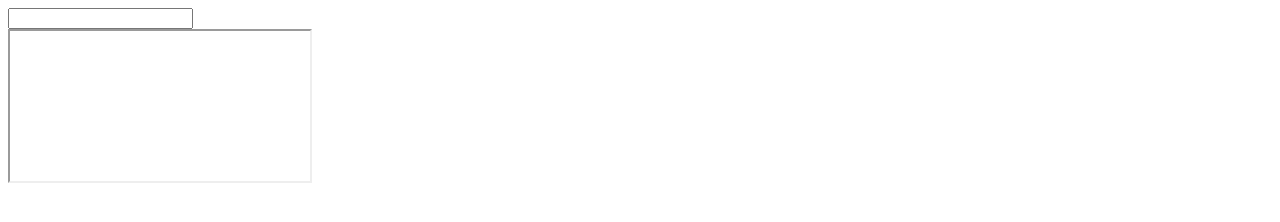
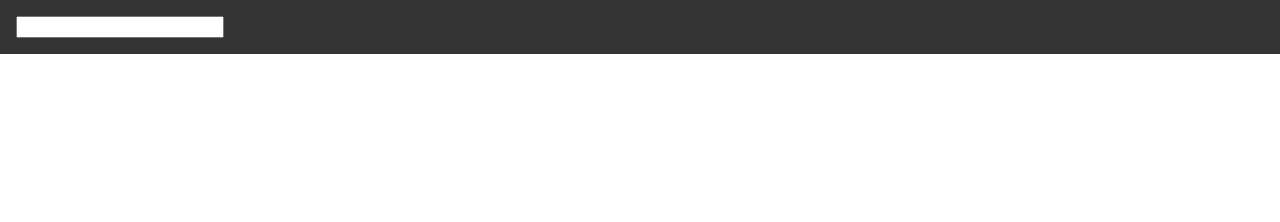
Before and after one commit to fibo/can-i-frame, a website with bundled scripts: page docs/index.html in a window 1280 px wide. Built offline with nearby package versions, Linux system fonts and the light colour scheme.

Commit message:
Basic style

```diff
--- a/docs/index.html
+++ b/docs/index.html
@@ -8,9 +8,44 @@
     <meta name="description" content="check if a website can be included into an iframe">
 
     <meta name="viewport" content="width=device-width, initial-scale=1">
+
+    <style>
+      body {
+        font-size: 17px;
+        font: Verdana;
+        margin: 0;
+        padding: 0;
+      }
+
+      iframe {
+        border: none;
+        margin: 0;
+        padding: 0;
+        width: 100%;
+      }
+
+      #root {
+        min-height: 100vh;
+      }
+
+      nav {
+        padding: 1rem;
+        background-color: #333;
+      }
+
+      nav input {
+        width: 200px;
+        height: 1rem;
+      }
+
+      #preview {
+        height: 100vh;
+      }
+    </style>
   </head>
   <body>
     <div id="root"></div>
+
     <script src="bundle.js"></script>
   </body>
 </html>
--- a/package.json
+++ b/package.json
@@ -26,6 +26,6 @@
   },
   "homepage": "http://g14n.info/can-i-frame",
   "dependencies": {
-    "zeroconf-redux": "^4.5.0"
+    "zeroconf-redux": "^5.3.0"
   }
 }
--- a/src/Root.js
+++ b/src/Root.js
@@ -4,17 +4,19 @@ export default function Root () {
   const [src, setSrc] = useState('')
 
   return (
-    <div>
+    <>
+      <nav>
         <input
           onBlur={(event) => {
             setSrc(event.target.value)
           }}
           type='text'
         />
+      </nav>
 
-      <div>
+      <div id='preview'>
         <iframe src={src} />
       </div>
-    </div>
+    </>
   )
 }
```
Also changed, not shown: .babelrc. Lines whose indentation alone changed are shown as unchanged.
